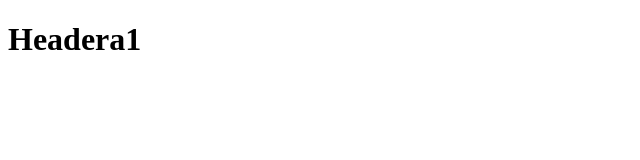
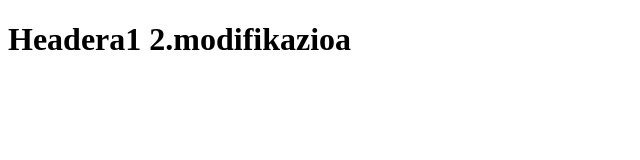
Before and after one commit to CyberRangeUser/WebAplikazioa, a plain HTML site: page index.html in a window 1280 px wide. Shown: the whole page, without its empty margins (0-640 px from the left). Drawn offline with Linux system fonts and the light colour scheme.

Commit message:
index.html-n headera beste modifikazio bat

```diff
--- a/index.html
+++ b/index.html
@@ -4,7 +4,7 @@
     <body>
         <header></header>
         <main>
-            <h1>Headera1</h1>
+            <h1>Headera1 2.modifikazioa</h1>
         </main>
         <footer></footer>
     </body>
```
